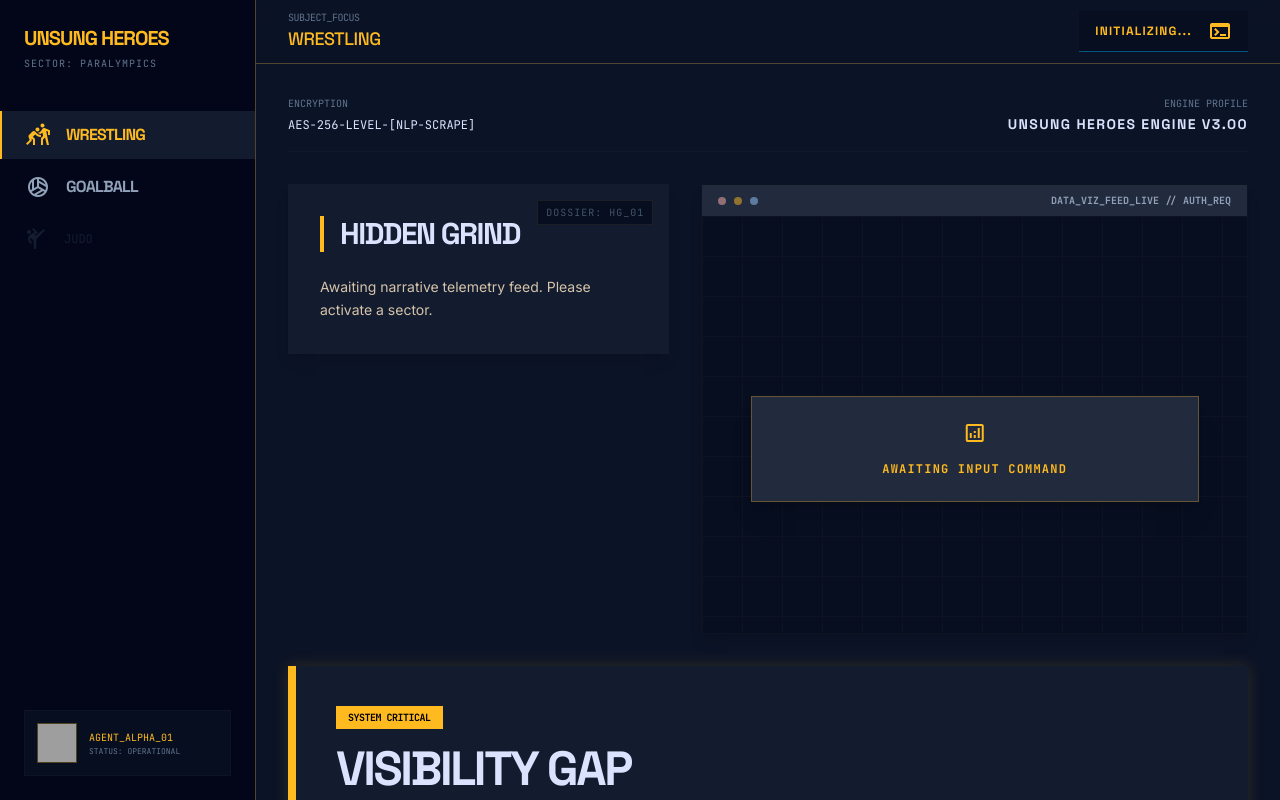
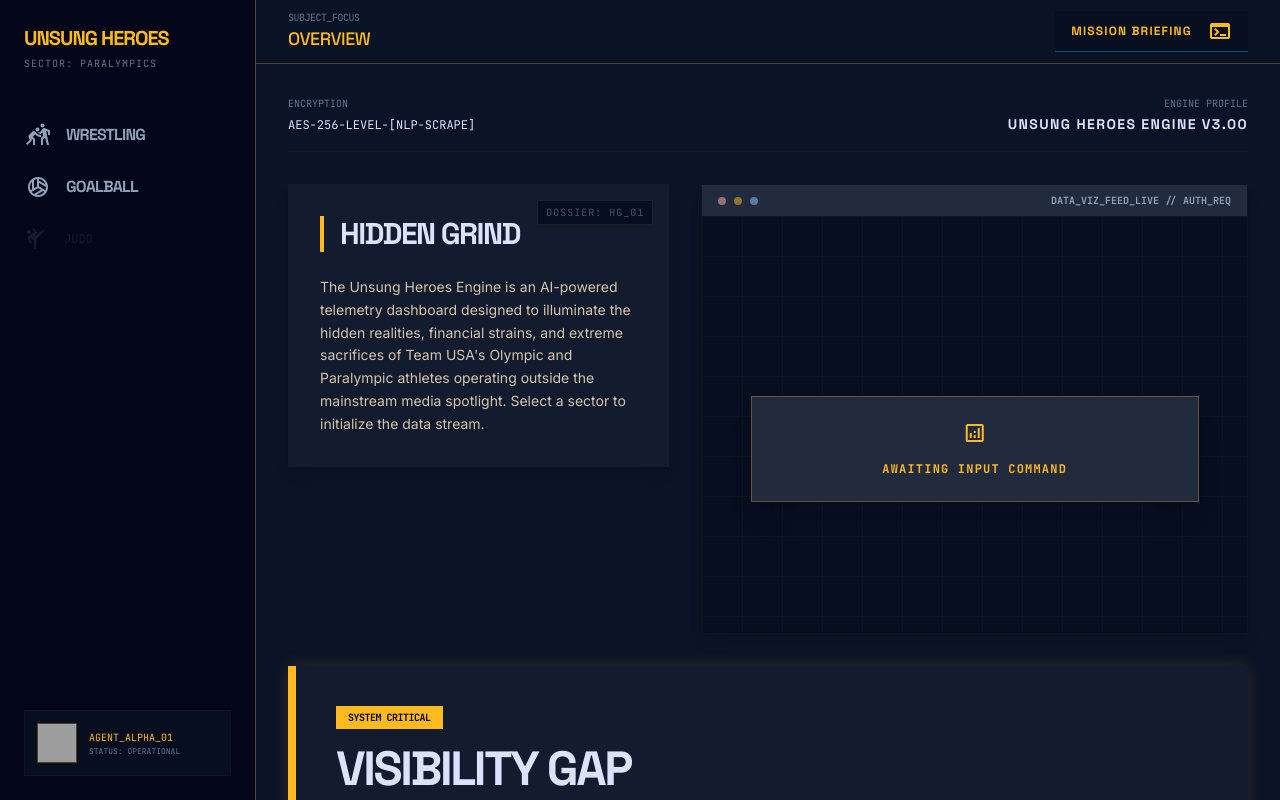
Before and after one commit to nathangalloway84/unsung-heroes-engine, a Next.js app in the folder ui/: page / in a window 1280 px wide. Built offline with nearby package versions, Linux system fonts and the light colour scheme; grey boxes are pictures that could not be loaded.

Commit message:
feat(ui): Phase 5 UX Polish resolving React hardcodes seamlessly mapping interactive briefings

```diff
--- a/ui/src/app/page.tsx
+++ b/ui/src/app/page.tsx
@@ -8,10 +8,10 @@ import VisibilityGapCard from "../components/dashboard/VisibilityGapCard";
 
 export default function Dashboard() {
   const [loading, setLoading] = useState(false);
-  const [activeSport, setActiveSport] = useState("wrestling");
+  const [activeSport, setActiveSport] = useState("");
   const [isMobileMenuOpen, setIsMobileMenuOpen] = useState(false);
-  const [archetype, setArchetype] = useState("INITIALIZING...");
-  const [hiddenGrind, setHiddenGrind] = useState("Awaiting narrative telemetry feed. Please activate a sector.");
+  const [archetype, setArchetype] = useState("MISSION BRIEFING");
+  const [hiddenGrind, setHiddenGrind] = useState("The Unsung Heroes Engine is an AI-powered telemetry dashboard designed to illuminate the hidden realities, financial strains, and extreme sacrifices of Team USA's Olympic and Paralympic athletes operating outside the mainstream media spotlight. Select a sector to initialize the data stream.");
 
   const handleAnalyze = async (sport: string) => {
     setActiveSport(sport);
@@ -58,6 +58,7 @@ export default function Dashboard() {
       <TopNavBar
         archetype={archetype}
         loading={loading}
+        activeSport={activeSport}
         toggleMenu={() => setIsMobileMenuOpen(!isMobileMenuOpen)}
       />
 
@@ -76,7 +77,7 @@ export default function Dashboard() {
         </div>
 
         <TelemetryVisualizer hiddenGrind={hiddenGrind} loading={loading} />
-        <VisibilityGapCard />
+        <VisibilityGapCard activeSport={activeSport} />
       </main>
     </>
   );
--- a/ui/src/components/dashboard/VisibilityGapCard.tsx
+++ b/ui/src/components/dashboard/VisibilityGapCard.tsx
@@ -1,6 +1,12 @@
 import React from "react";
 
-export default function VisibilityGapCard() {
+interface VisibilityGapCardProps {
+  activeSport?: string;
+}
+
+export default function VisibilityGapCard({ activeSport }: VisibilityGapCardProps) {
+  const displaySport = activeSport ? activeSport.charAt(0).toUpperCase() + activeSport.slice(1) : "monitored";
+
   return (
     <section className="mb-8">
       <div className="bg-surface-container-low relative border-l-8 border-[#ffba20] electric-glow overflow-hidden shadow-2xl">
@@ -13,7 +19,7 @@ export default function VisibilityGapCard() {
 
             {/* CSS ANIMATION IMPLEMENTED EXPLICITLY HERE VIA TAILWIND V4 RAW CONFIG */}
             <div className="max-w-2xl text-on-surface-variant font-body leading-relaxed text-base animate-fade-pulse border-l-2 border-outline-variant/30 pl-4">
-              <p>The discrepancy between professional funding and elite performance metrics has reached a <span className="text-[#ffba20] font-bold">Terminal Inflection Point</span>. Athletes in the Wrestling sector are operating at 140% of standard output with only 22% of the media index visibility.</p>
+              <p>The discrepancy between professional funding and elite performance metrics has reached a <span className="text-[#ffba20] font-bold">Terminal Inflection Point</span>. Athletes in the {displaySport} sector are operating at 140% of standard output with only 22% of the media index visibility.</p>
             </div>
           </div>
         </div>
--- a/ui/src/components/layout/TopNavBar.tsx
+++ b/ui/src/components/layout/TopNavBar.tsx
@@ -3,10 +3,11 @@ import React from "react";
 interface TopNavBarProps {
   archetype: string;
   loading: boolean;
+  activeSport?: string;
   toggleMenu: () => void;
 }
 
-export default function TopNavBar({ archetype, loading, toggleMenu }: TopNavBarProps) {
+export default function TopNavBar({ archetype, loading, activeSport, toggleMenu }: TopNavBarProps) {
   return (
     <header className="fixed top-0 right-0 left-0 lg:left-64 z-30 flex justify-between items-center px-4 md:px-8 h-16 bg-[#0b1326]/60 backdrop-blur-md border-b border-[#514532] transition-all">
       <div className="flex items-center gap-4 md:gap-8">
@@ -18,7 +19,7 @@ export default function TopNavBar({ archetype, loading, toggleMenu }: TopNavBarP
         </button>
         <div className="flex flex-col hidden sm:flex">
           <span className="font-mono-data text-[10px] text-slate-500 tracking-tighter uppercase">Subject_Focus</span>
-          <span className="text-[#ffba20] font-headline text-lg uppercase tracking-tight">Wrestling</span>
+          <span className="text-[#ffba20] font-headline text-lg uppercase tracking-tight">{activeSport ? activeSport : "OVERVIEW"}</span>
         </div>
       </div>
       <div className="flex items-center gap-6">
```
